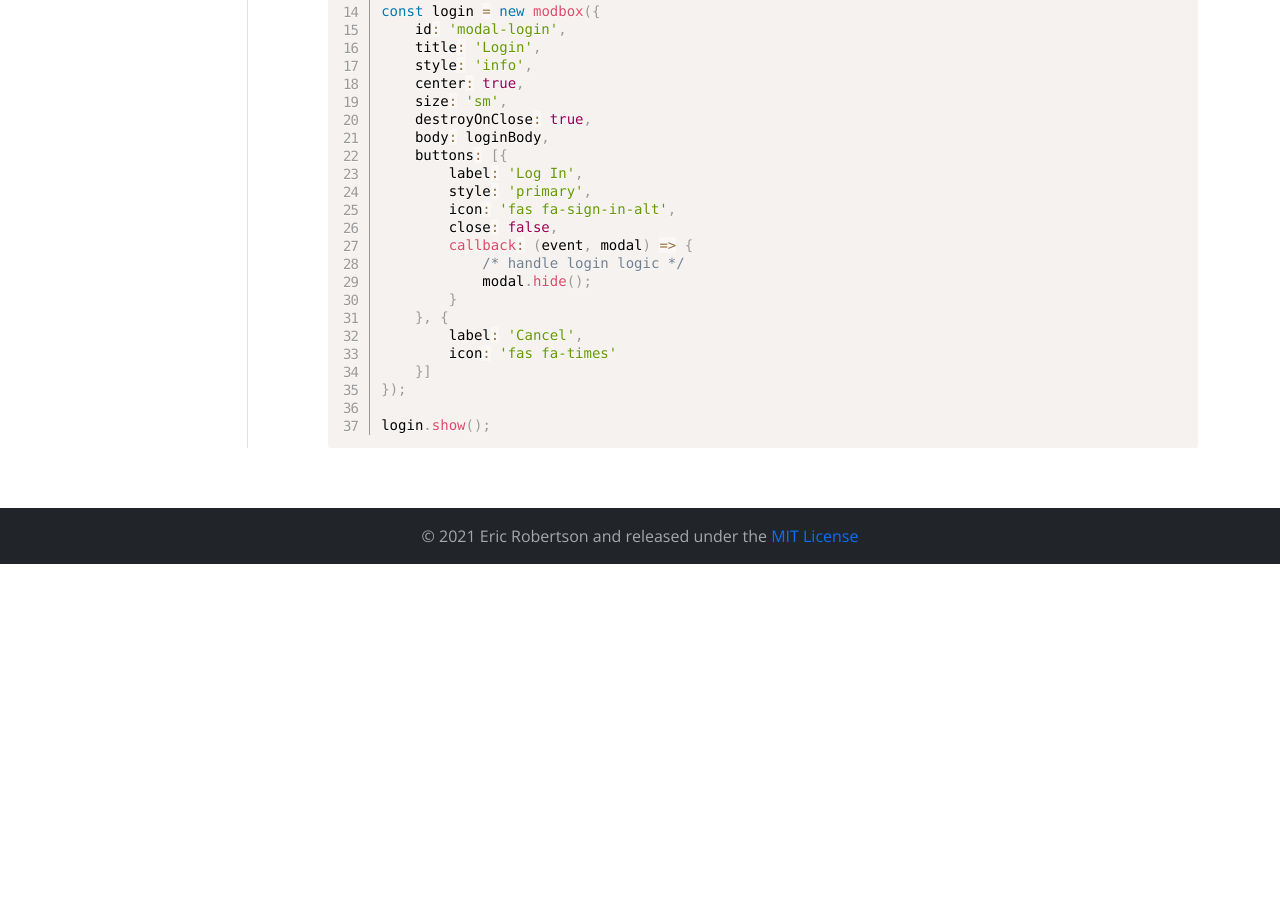
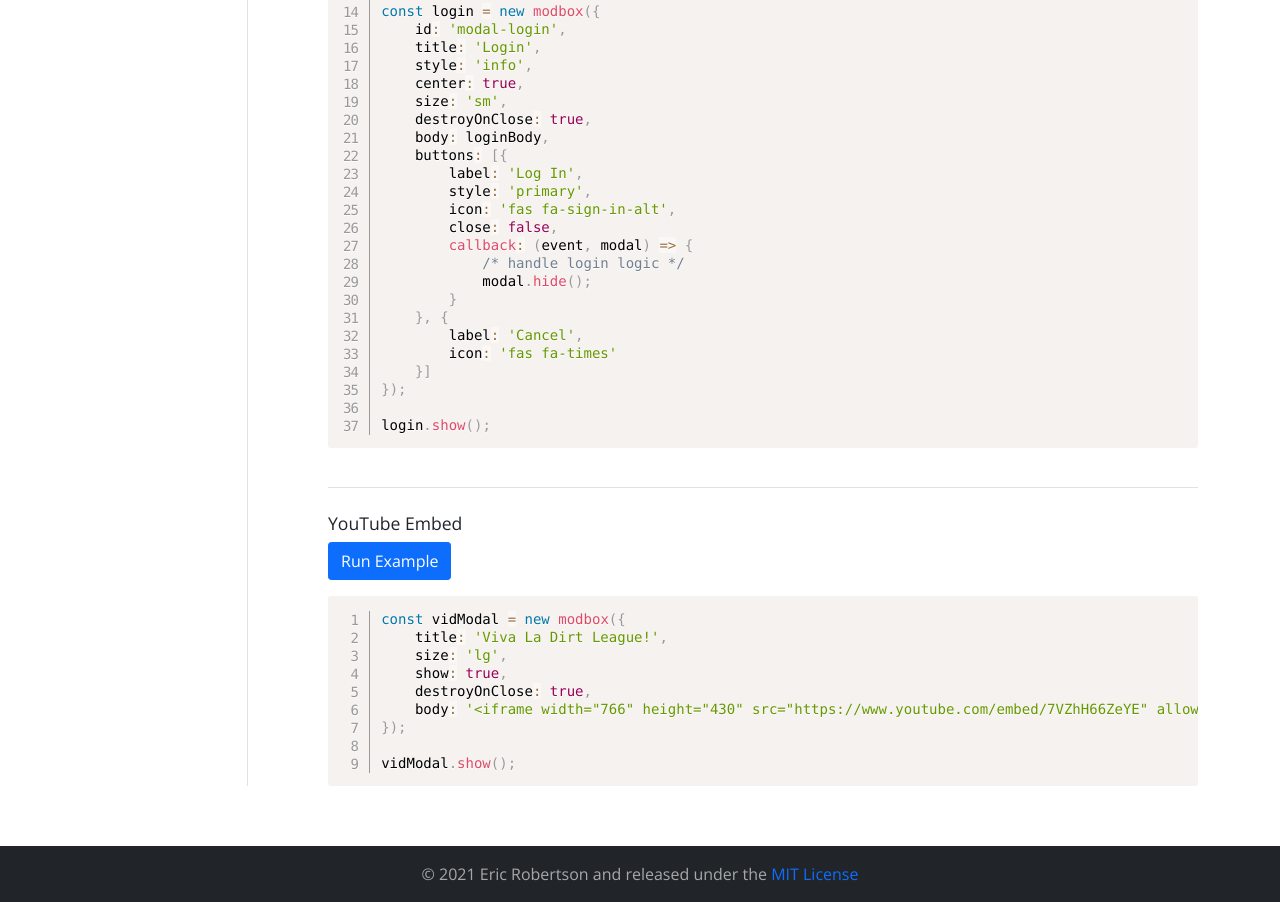
Before and after one commit to erobertson42/bootstrap-modbox, a website: page docs/examples.html in a window 1280 px wide. Shown: the part 5747-6649 px from the top of the page. Before the commit the page ends 6311 px from the top, so only its background shows below. Drawn offline with nearby package versions, Linux system fonts and the light colour scheme.

Commit message:
added youtube embed example

```diff
--- a/docs/examples.html
+++ b/docs/examples.html
@@ -360,6 +360,24 @@
 									</code>
 								</pre>
 							</dd>
+
+							<dt>YouTube Embed</dt>
+							<dd>
+								<p><button type="button" class="btn btn-primary" data-example="custom-youtube">Run Example</button></p>
+								<pre>
+									<code class="line-numbers lang-js" id="custom-youtube">
+										const vidModal = new modbox({
+											title: 'Viva La Dirt League!',
+											size: 'lg',
+											show: true,
+											destroyOnClose: true,
+											body: '&lt;iframe width="766" height="430" src="https://www.youtube.com/embed/7VZhH66ZeYE" allow="accelerometer; autoplay; clipboard-write; encrypted-media; gyroscope; picture-in-picture" allowfullscreen>&lt;/iframe>'
+										});
+
+										vidModal.show();
+									</code>
+								</pre>
+							</dd>
 						</dl>
 					</section>
 				</div>
```
